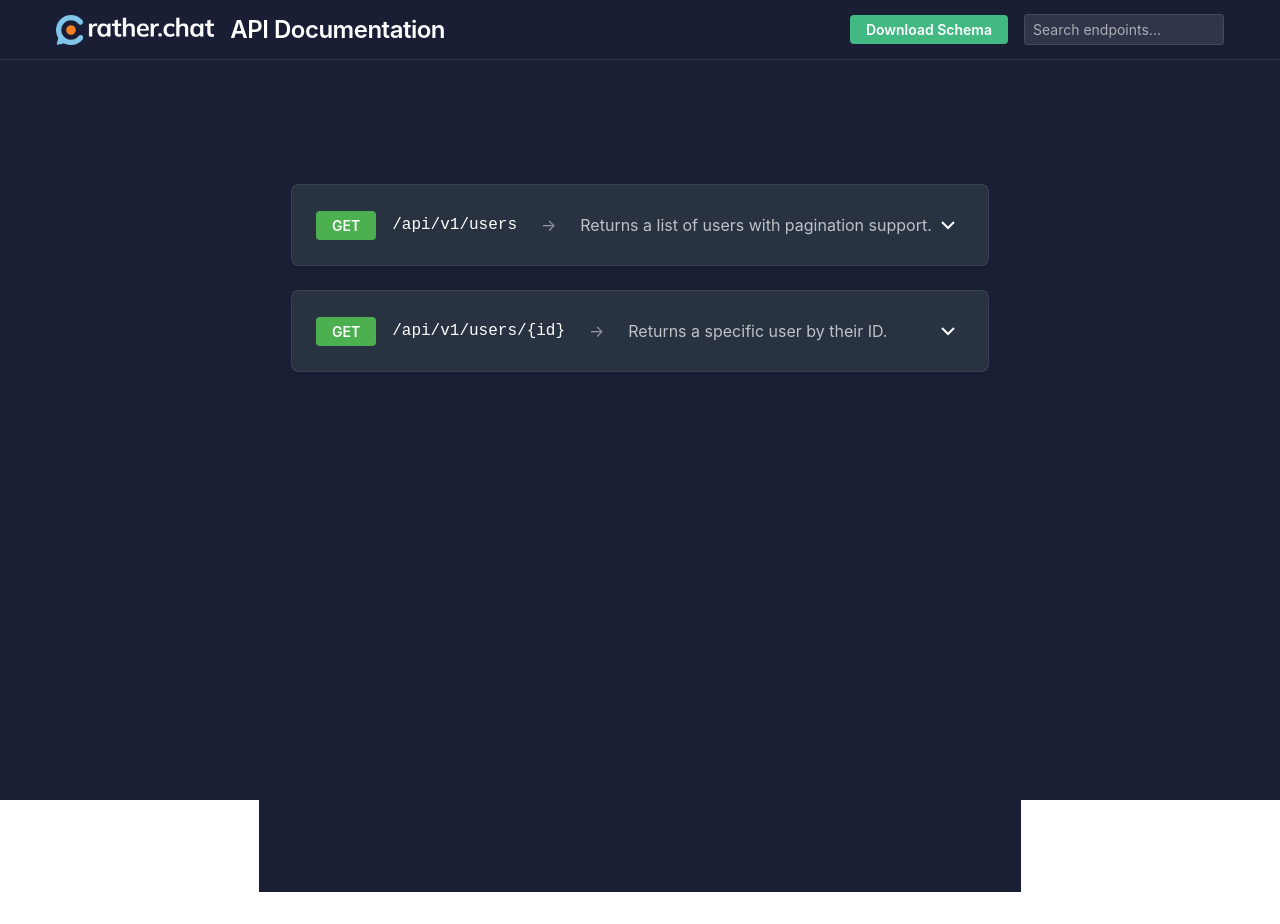
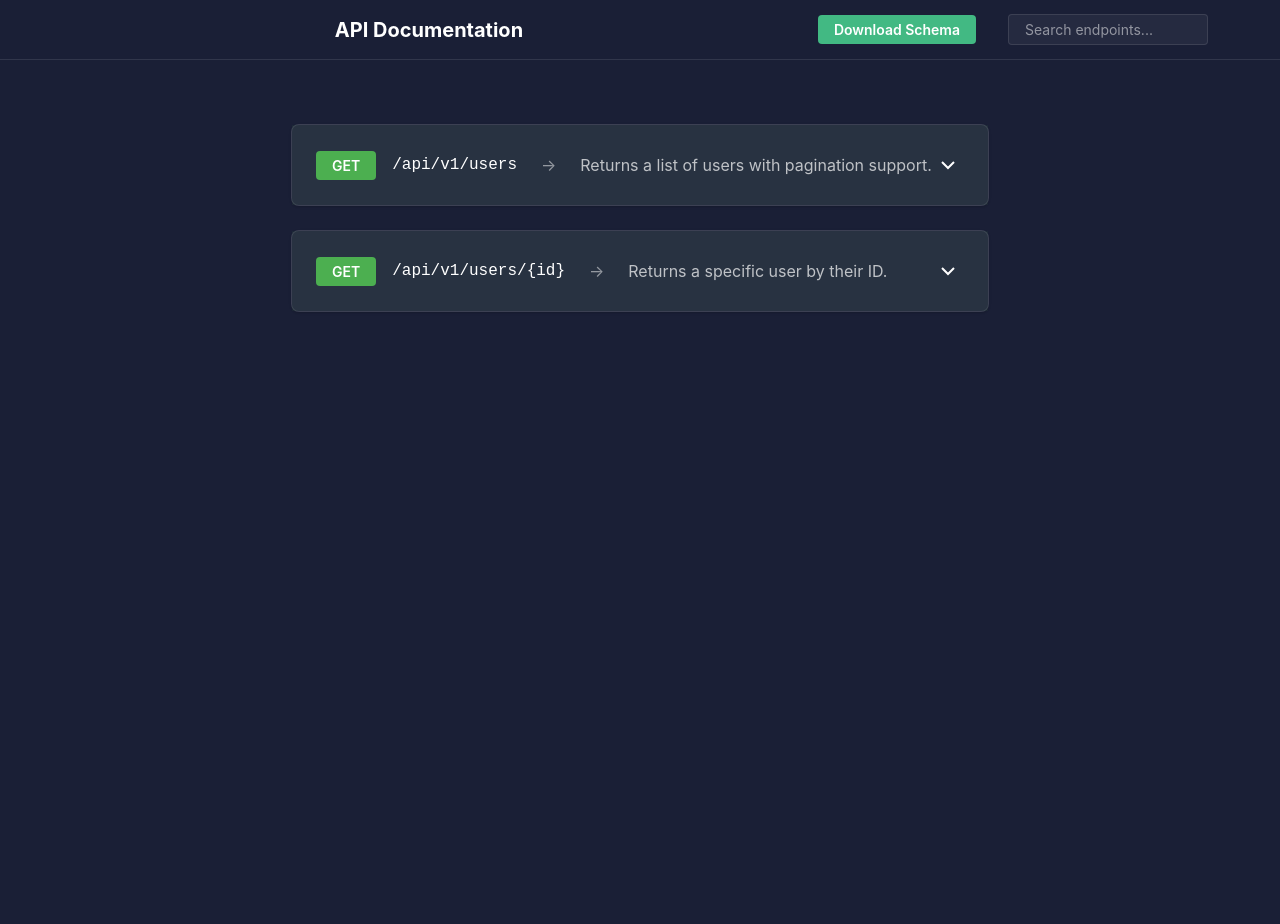
Before and after one commit to JDRatherChat/14_rc_swag, a Vue app in the folder api-docs/: page / in a window 1280 px wide. Before the commit the page ends 892 px from the top, so only its background shows below. Built offline with nearby package versions, Linux system fonts and the light colour scheme.

Commit message:
Updated depricated warnings

```diff
--- a/api-docs/src/App.vue
+++ b/api-docs/src/App.vue
@@ -1,35 +1,30 @@
 <script setup>
+import { ref } from 'vue'
 import AppHeader from './components/layout/AppHeader/AppHeader.vue'
 import AppMain from './components/layout/AppMain/AppMain.vue'
-import { ref } from 'vue'
 
 const mainRef = ref(null)
 
-const handleSearch = (query) => {
-  mainRef.value?.onSearch(query)
+function handleSearch(query) {
+  if (mainRef.value) {
+    mainRef.value.setSearchQuery(query)
+  }
 }
 </script>
 
 <template>
-  <div class="layout">
-    <AppHeader @search="handleSearch" />
-    <AppMain ref="mainRef">
-      <!-- Main content will be rendered here -->
-    </AppMain>
+  <div :class="$style.app">
+    <AppHeader :onSearch="handleSearch" />
+    <AppMain ref="mainRef" />
   </div>
 </template>
 
-<style lang="scss">
+<style lang="scss" module>
 @import './assets/styles/index.scss';
 
-.layout {
-  display: grid;
-  grid-template-areas:
-    "header"
-    "main";
-  grid-template-columns: 1fr;
-  grid-template-rows: $header-height 1fr;
-  height: 100vh;
+.app {
+  min-height: 100vh;
   background-color: $background-color;
+  color: $text-color;
 }
 </style>
--- a/api-docs/src/components/layout/AppHeader/AppHeader.vue
+++ b/api-docs/src/components/layout/AppHeader/AppHeader.vue
@@ -1,29 +1,27 @@
 <script setup>
 import { ref } from 'vue'
 
+defineProps({
+  onSearch: {
+    type: Function,
+    required: true
+  }
+})
+
 const searchQuery = ref('')
 
-const emit = defineEmits(['search'])
-
-const onSearch = (e) => {
-  emit('search', searchQuery.value)
-}
-
-const downloadSchema = () => {
-  // Add download functionality here
-  console.log('Downloading schema...')
+function handleSearch(event) {
+  const query = event.target.value
+  searchQuery.value = query
+  onSearch(query)
 }
 </script>
 
 <template>
   <header :class="$style.header">
     <div :class="$style.container">
-      <div :class="$style.leftSection">
-        <img src="/rc_white_logo.png" alt="RatherChat Logo" :class="$style.logoImage" />
-        <span :class="$style.logoText">API Documentation</span>
-      </div>
-      <div :class="$style.rightSection">
-        <a :class="$style.downloadButton" @click="downloadSchema" href="#">
+      <h1 :class="$style.title">API Documentation</h1>
+      <a :class="$style.downloadButton" href="/openapi.yaml" download>
         Download Schema
       </a>
       <div :class="$style.search">
@@ -31,10 +29,9 @@ const downloadSchema = () => {
           type="text"
           :class="$style.searchInput"
           placeholder="Search endpoints..."
-            v-model="searchQuery"
-            @input="onSearch"
+          :value="searchQuery"
+          @input="handleSearch"
         />
-        </div>
       </div>
     </div>
   </header>
@@ -44,73 +41,31 @@ const downloadSchema = () => {
 @import '../../../assets/styles/index.scss';
 
 .header {
-  grid-area: header;
-  height: $header-height;
-  background-color: rgba($background-color, 0.95);
-  border-bottom: 1px solid $border-color;
   position: fixed;
   top: 0;
   left: 0;
   right: 0;
-  z-index: $z-index-header;
-  backdrop-filter: blur(8px);
+  height: $header-height;
+  background-color: $background-color;
+  border-bottom: 1px solid $border-color;
+  z-index: 100;
 }
 
 .container {
-  @include flex-between;
+  max-width: $container-max-width;
   height: 100%;
-  padding: 0 $spacing-md;
-  max-width: $container-max-width;
   margin: 0 auto;
+  padding: 0 $spacing-xl;
+  display: flex;
+  align-items: center;
+  gap: $spacing-xl;
 }
 
-.leftSection {
-  display: flex;
-  align-items: center;
-  gap: $spacing-md;
-}
-
-.rightSection {
-  display: flex;
-  align-items: center;
-  gap: $spacing-md;
-}
-
-.logoImage {
-  height: 30px;
-  width: auto;
-}
-
-.logoText {
+.title {
+  font-size: $font-size-xl;
   color: $text-color;
-  font-size: $font-size-2xl;
-  font-weight: 600;
-  letter-spacing: -0.5px;
-}
-
-.search {
-  position: relative;
-  width: 200px;
-}
-
-.searchInput {
-  width: 100%;
-  padding: $spacing-xs $spacing-sm;
-  border: 1px solid $border-color;
-  border-radius: $border-radius-sm;
-  background-color: rgba(255, 255, 255, 0.1);
-  color: $text-color;
-  font-size: $font-size-sm;
-
-  &::placeholder {
-    color: rgba($text-color, 0.6);
-  }
-
-  &:focus {
-    outline: none;
-    border-color: $secondary-color;
-    background-color: rgba(255, 255, 255, 0.15);
-  }
+  margin: 0;
+  flex: 1;
 }
 
 .downloadButton {
@@ -129,4 +84,29 @@ const downloadSchema = () => {
     box-shadow: 0 2px 4px rgba(0, 0, 0, 0.2);
   }
 }
+
+.search {
+  width: 200px;
+}
+
+.searchInput {
+  width: 100%;
+  padding: $spacing-xs $spacing-md;
+  border: 1px solid $border-color;
+  border-radius: $border-radius-sm;
+  background-color: rgba($text-color, 0.05);
+  color: $text-color;
+  font-size: $font-size-sm;
+  outline: none;
+  transition: all $transition-fast;
+
+  &:focus {
+    border-color: $secondary-color;
+    background-color: rgba($text-color, 0.1);
+  }
+
+  &::placeholder {
+    color: rgba($text-color, 0.5);
+  }
+}
 </style>
--- a/api-docs/src/components/layout/AppMain/AppMain.vue
+++ b/api-docs/src/components/layout/AppMain/AppMain.vue
@@ -2,11 +2,11 @@
 import { ref, computed } from 'vue'
 
 const searchQuery = ref('')
+const expandedEndpoints = ref(new Set())
 
 const endpoints = [
   {
     id: 'list-users',
-    name: 'List Users',
     method: 'GET',
     path: '/api/v1/users',
     description: 'Returns a list of users with pagination support.',
@@ -19,7 +19,7 @@ const endpoints = [
       {
         code: '200',
         description: 'Returns array of users',
-        type: 'array',
+        type: 'success',
         example: {
           users: [
             {
@@ -65,56 +65,53 @@ const endpoints = [
       { name: 'id', type: 'string', required: true, description: 'The unique identifier of the user' }
     ],
     responses: [
-      { code: '200', description: 'Success - Returns user object', type: 'array', example: { data: {} } },
+      { code: '200', description: 'Success - Returns user object', type: 'success', example: { data: {} } },
       { code: '404', description: 'User not found', type: 'error' },
       { code: '401', description: 'Unauthorized', type: 'error' }
     ]
   }
 ]
 
-const expandedEndpoints = ref(new Set())
-
 const filteredEndpoints = computed(() => {
   if (!searchQuery.value) return endpoints
-
   const query = searchQuery.value.toLowerCase()
   return endpoints.filter(endpoint =>
-    endpoint.name.toLowerCase().includes(query) ||
     endpoint.path.toLowerCase().includes(query) ||
+    endpoint.description.toLowerCase().includes(query) ||
     endpoint.method.toLowerCase().includes(query) ||
-    endpoint.description.toLowerCase().includes(query)
+    endpoint.name?.toLowerCase().includes(query)
   )
 })
 
-const toggleEndpoint = (id) => {
-  const newExpanded = new Set(expandedEndpoints.value)
-  if (newExpanded.has(id)) {
-    newExpanded.delete(id)
+function toggleEndpoint(id) {
+  const newSet = new Set(expandedEndpoints.value)
+  if (newSet.has(id)) {
+    newSet.delete(id)
   } else {
-    newExpanded.add(id)
+    newSet.add(id)
   }
-  expandedEndpoints.value = newExpanded
+  expandedEndpoints.value = newSet
 }
 
-const isExpanded = (id) => expandedEndpoints.value.has(id)
+function isExpanded(id) {
+  return expandedEndpoints.value.has(id)
+}
 
-const getMethodColor = (method) => {
+function getMethodColor(method) {
   const colors = {
-    GET: '#4CAF50',    // Green
-    POST: '#FF9800',   // Orange
-    PUT: '#2196F3',    // Blue
-    DELETE: '#F44336', // Red
-    PATCH: '#9C27B0'   // Purple
+    GET: '#4CAF50',
+    POST: '#FF9800',
+    PUT: '#2196F3',
+    DELETE: '#F44336',
+    PATCH: '#9C27B0'
   }
   return colors[method] || '#757575'
 }
 
-const onSearch = (query) => {
-  searchQuery.value = query
-}
-
 defineExpose({
-  onSearch
+  setSearchQuery: (query) => {
+    searchQuery.value = query
+  }
 })
 </script>
 
@@ -175,7 +172,7 @@ defineExpose({
                 :class="$style.response"
               >
                 <div :class="$style.responseHeader">
-                  <div :class="[$style.responseCode, response.code.startsWith('2') ? $style.success : $style.error]">
+                  <div :class="[$style.responseCode, response.type === 'success' ? $style.success : $style.error]">
                     {{ response.code }}
                   </div>
                   <div :class="$style.responseTitle">
@@ -217,7 +214,7 @@ defineExpose({
 .endpoint {
   background-color: rgba(255, 255, 255, 0.05);
   border-radius: $border-radius-lg;
-  @include shadow-sm;
+  box-shadow: $shadow-sm;
   border: 1px solid $border-color;
 }
 
@@ -236,7 +233,7 @@ defineExpose({
 
 .endpointHeaderContent {
   flex: 1;
-  min-width: 0; // Enables text truncation
+  min-width: 0;
 }
 
 .methodPath {
@@ -398,7 +395,7 @@ defineExpose({
 }
 
 .responseExampleContainer {
-  padding-left: calc($spacing-md + 48px + $spacing-md); // responseCode width + padding
+  padding-left: calc($spacing-md + 48px + $spacing-md);
   text-align: left;
   width: 100%;
 }
```
Lines whose indentation alone changed are shown as unchanged.
